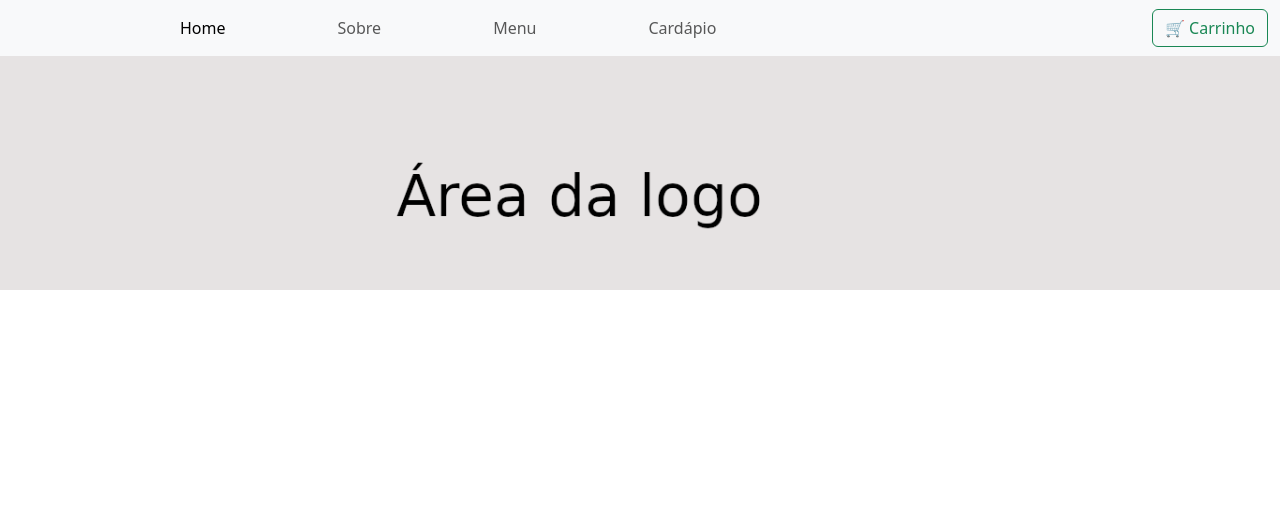
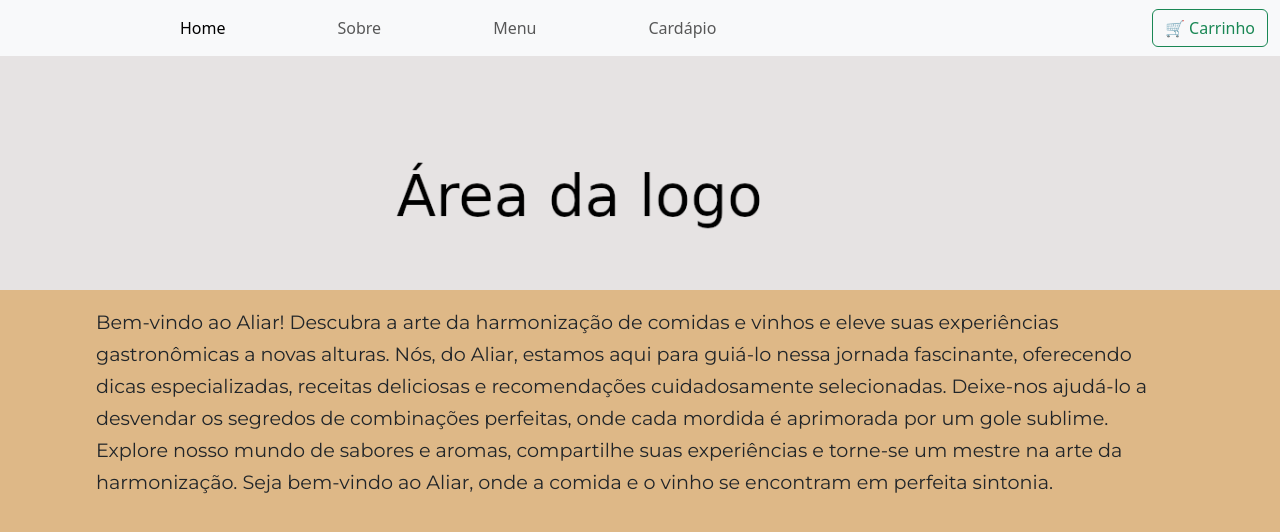
Before and after one commit to VictorNunesVN/Projeto-Aliar, a plain HTML site: page index.html in a window 1280 px wide. Drawn offline with nearby package versions, Linux system fonts and the light colour scheme.

Commit message:
Começando o bady
Iniciando a parte textual do site.

```diff
--- a/Assets/style/style.css
+++ b/Assets/style/style.css
@@ -1,3 +1,7 @@
+:root{
+    --fonte-texto: 'Montserrat', sans-serif;
+}
+
 /*Navbar*/
 .menu__site {
     display: flex;
@@ -7,3 +11,21 @@
 .menu__site-item {
     margin: 0px 6rem 0px 0px
 }
+
+/*figure*/
+
+/*body*/
+
+body{
+    /*obs: provisório*/
+    background-color: burlywood;
+}
+.conteiner__texto{
+    margin: 0rem 6rem 0rem 6rem;
+}
+
+.conteiner__texto-paragrafo{
+    font-family: var(--fonte-texto);
+    font-size: larger;
+    line-height: 2rem;
+}
--- a/index.html
+++ b/index.html
@@ -10,6 +10,9 @@
     <script defer src="https://cdn.jsdelivr.net/npm/bootstrap@5.3.0-alpha3/dist/js/bootstrap.bundle.min.js"
         integrity="sha384-ENjdO4Dr2bkBIFxQpeoTz1HIcje39Wm4jDKdf19U8gI4ddQ3GYNS7NTKfAdVQSZe"
         crossorigin="anonymous"></script>
+    <link rel="preconnect" href="https://fonts.googleapis.com">
+    <link rel="preconnect" href="https://fonts.gstatic.com" crossorigin>
+    <link href="https://fonts.googleapis.com/css2?family=Montserrat:wght@200;400;600&display=swap" rel="stylesheet">
     <link rel="stylesheet" href="Assets/style/style.css">
     <title>Aliar Harmonização</title>
 </head>
@@ -51,6 +54,16 @@
         <figure class="bg-dark">
             <img src="Assets/img/espacoLogo.png" class="img-fluid bs-secondary-color" alt="Imagem do logo da aliar">
         </figure>
+        <section class="conteiner__texto">
+            <p class="conteiner__texto-paragrafo">Bem-vindo ao Aliar!
+                Descubra a arte da harmonização de comidas e vinhos e eleve suas experiências gastronômicas a novas
+                alturas. Nós, do Aliar, estamos aqui para guiá-lo nessa jornada fascinante, oferecendo dicas
+                especializadas, receitas deliciosas e recomendações cuidadosamente selecionadas. Deixe-nos ajudá-lo a
+                desvendar os segredos de combinações perfeitas, onde cada mordida é aprimorada por um gole sublime.
+                Explore nosso mundo de sabores e aromas, compartilhe suas experiências e torne-se um mestre na arte da
+                harmonização. Seja bem-vindo ao Aliar, onde a comida e o vinho se encontram em perfeita sintonia.</p>
+
+        </section>
     </main>
 </body>
 
```
Also changed, not shown: Assets/textos.txt.
